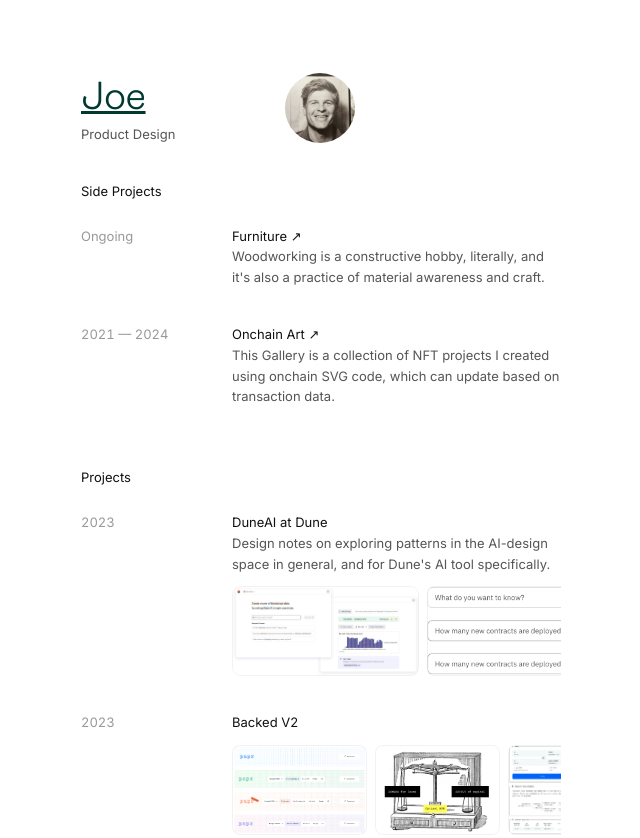
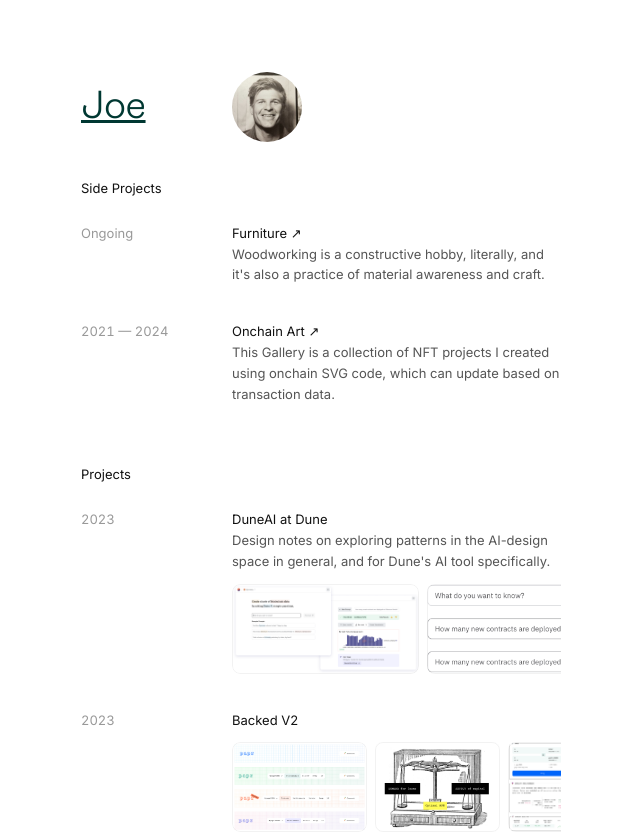
Before and after one commit to jringenberg/portfolio, a plain HTML site: page cv/index.html in a window 1280 px wide. Shown: the top 838 px of the page, without its empty margins (319-959 px from the left). Drawn offline with Linux system fonts and the light colour scheme.

Commit message:
Update files

```diff
--- a/cv.css
+++ b/cv.css
@@ -60,7 +60,7 @@ a {
     display: flex;
     flex-direction: row;
     align-items: center;
-    column-gap: 110px;
+    column-gap: 86px;
     padding-left: 0;
 }
 
--- a/cv/index.html
+++ b/cv/index.html
@@ -17,7 +17,6 @@
             <div class="profileHeader">
                 <div class="profileInfo">
                     <h1><a href="../index.html">Joe</a></h1>
-                    <div class="byline">Product Design</div>
                 </div>
                 <div class="profilePhoto">
                     <img src="/content/media/profilePhoto.jpg" alt="Joe Ringenberg">
```
